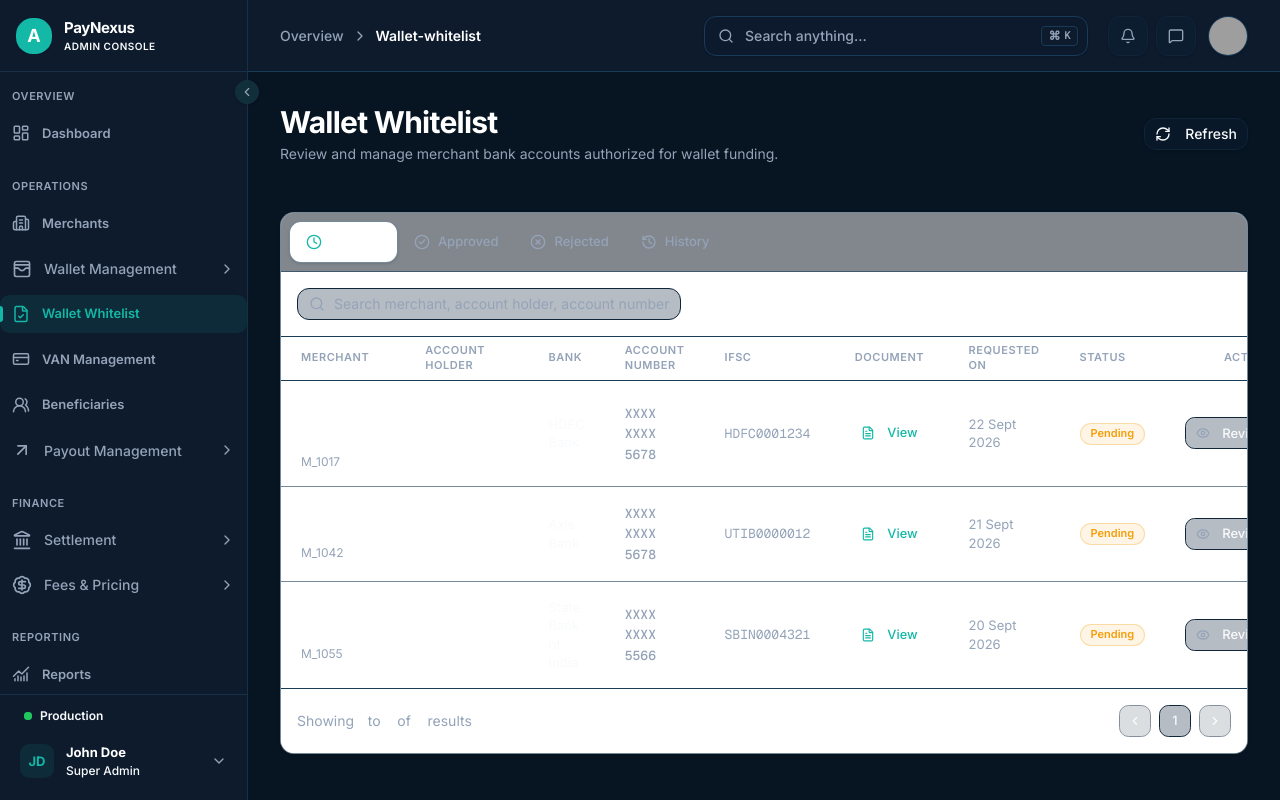
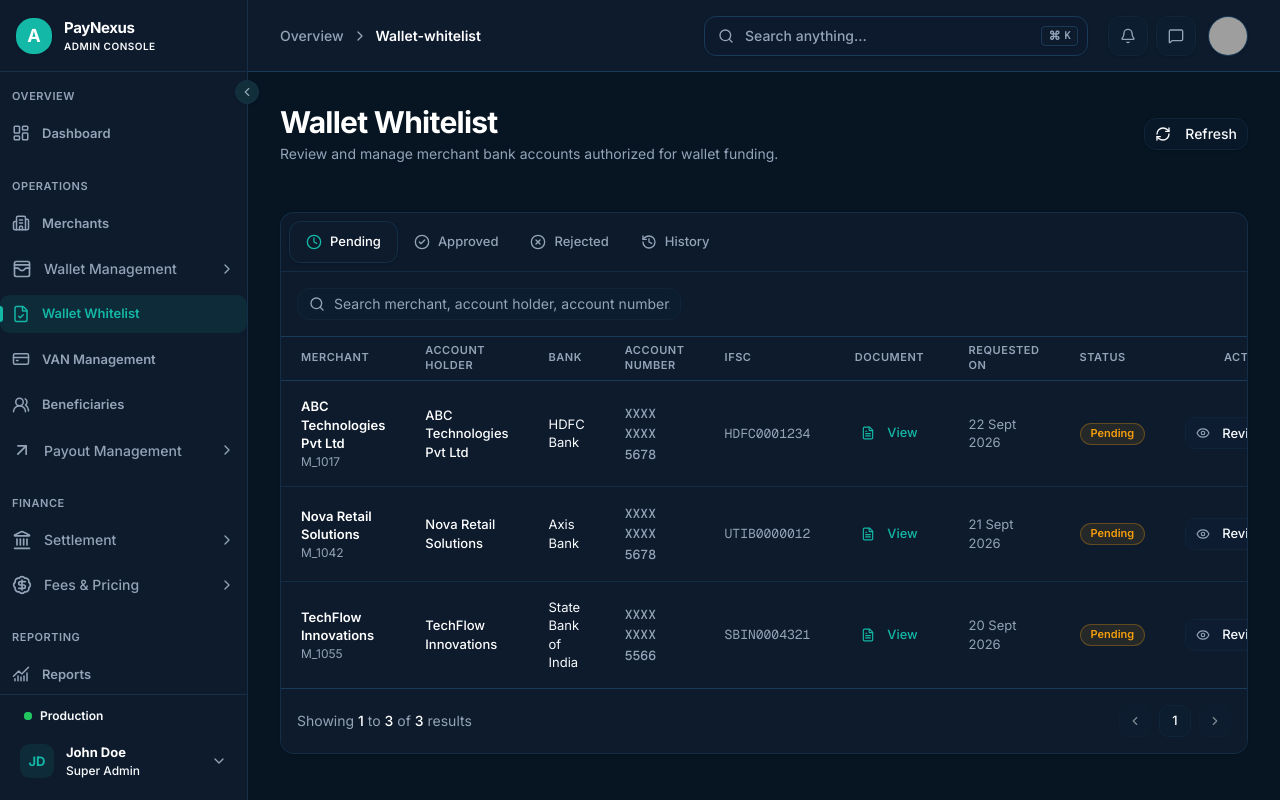
Before and after one commit to 0xkid-root/payoutClone, a Next.js app: page /wallet-whitelist in a window 1280 px wide. Built offline with nearby package versions, Linux system fonts and the light colour scheme; grey boxes are pictures that could not be loaded.

Commit message:
style: apply dark theme color fixes to wallet-whitelist-page.tsx

```diff
--- a/src/features/wallet-whitelist/components/wallet-whitelist-page.tsx
+++ b/src/features/wallet-whitelist/components/wallet-whitelist-page.tsx
@@ -37,7 +37,7 @@ export function WalletWhitelistPage() {
  actions={
  <Button
  variant="outline"
-            className="bg-white shadow-sm bg-background border-border"
+ className=" shadow-sm bg-card border-border"
  onClick={handleRefresh}
  disabled={isRefreshing}
  >
@@ -47,9 +47,9 @@ export function WalletWhitelistPage() {
  }
  />
 
-      <div className="rounded-[14px] border border-border/60 bg-white shadow-sm border-border bg-background overflow-hidden flex flex-col">
+ <div className="rounded-[14px] border border-border/60 shadow-sm border-border bg-card overflow-hidden flex flex-col">
  {/* Tabs Header */}
-        <div className="border-b border-border/60 border-border bg-background/50 p-2 flex overflow-x-auto scrollbar-hide">
+ <div className="border-b border-border/60 border-border bg-card/50 p-2 flex overflow-x-auto scrollbar-hide">
  {tabs.map((tab) => {
  const isActive = activeTab === tab.id;
  const Icon = tab.icon;
@@ -59,7 +59,7 @@ export function WalletWhitelistPage() {
  key={tab.id}
  onClick={() => setActiveTab(tab.id)}
  className={`relative flex items-center px-4 py-2.5 rounded-lg text-[13px] font-medium transition-all ${isActive
-                    ? "bg-white shadow-sm border border-border/60 text-primary bg-card border-border dark:text-white"
+ ? " shadow-sm border border-border/60 text-primary bg-card border-border dark:text-white"
  : "text-muted-foreground hover:bg-muted/50 text-muted-foreground dark:hover:bg-card/30"
  }`}
  >
@@ -71,7 +71,7 @@ export function WalletWhitelistPage() {
  </div>
 
  {/* Tab Content */}
-        <div className="bg-white bg-background min-h-[400px]">
+ <div className=" bg-card min-h-[400px]">
  {activeTab === "pending" && <PendingTab />}
  {activeTab === "approved" && <ApprovedTab />}
  {activeTab === "rejected" && <RejectedTab />}
```
Lines whose indentation alone changed are shown as unchanged.
